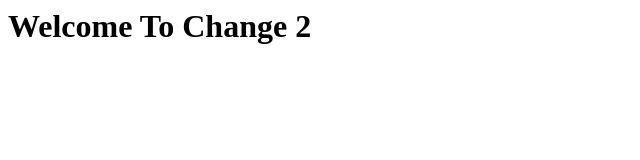
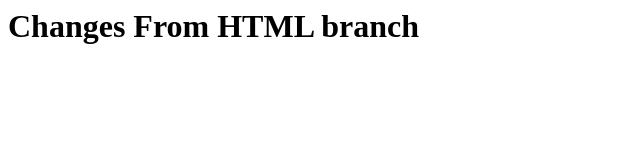
Before and after one commit to MERN-Organization/demo-repository, a website: page index.html in a window 1280 px wide. Shown: the whole page, without its empty margins (0-640 px from the left). Drawn offline with Linux system fonts and the light colour scheme.

Commit message:
Chnages from HTML branch

```diff
--- a/index.html
+++ b/index.html
@@ -1 +1 @@
-<h1>Welcome To Change 2</h1>
+<h1>Changes From HTML branch</h1>
```
